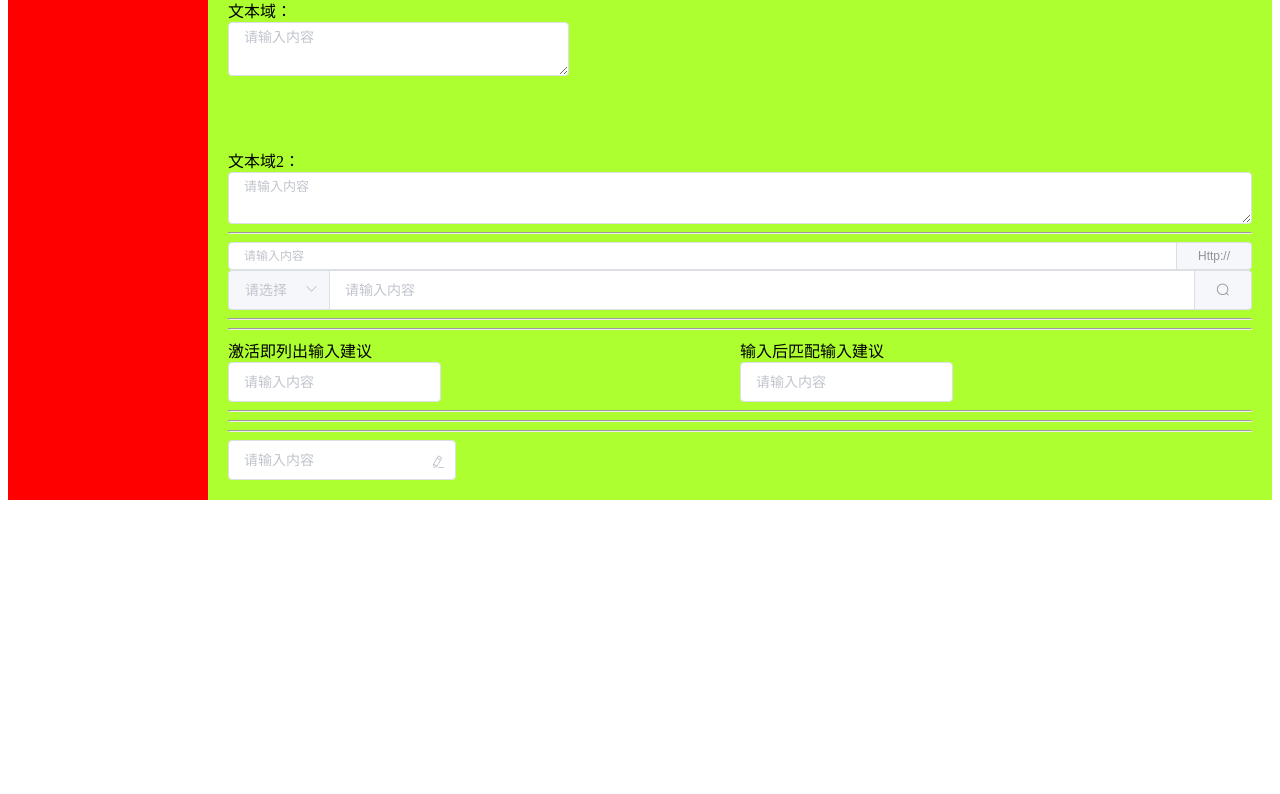
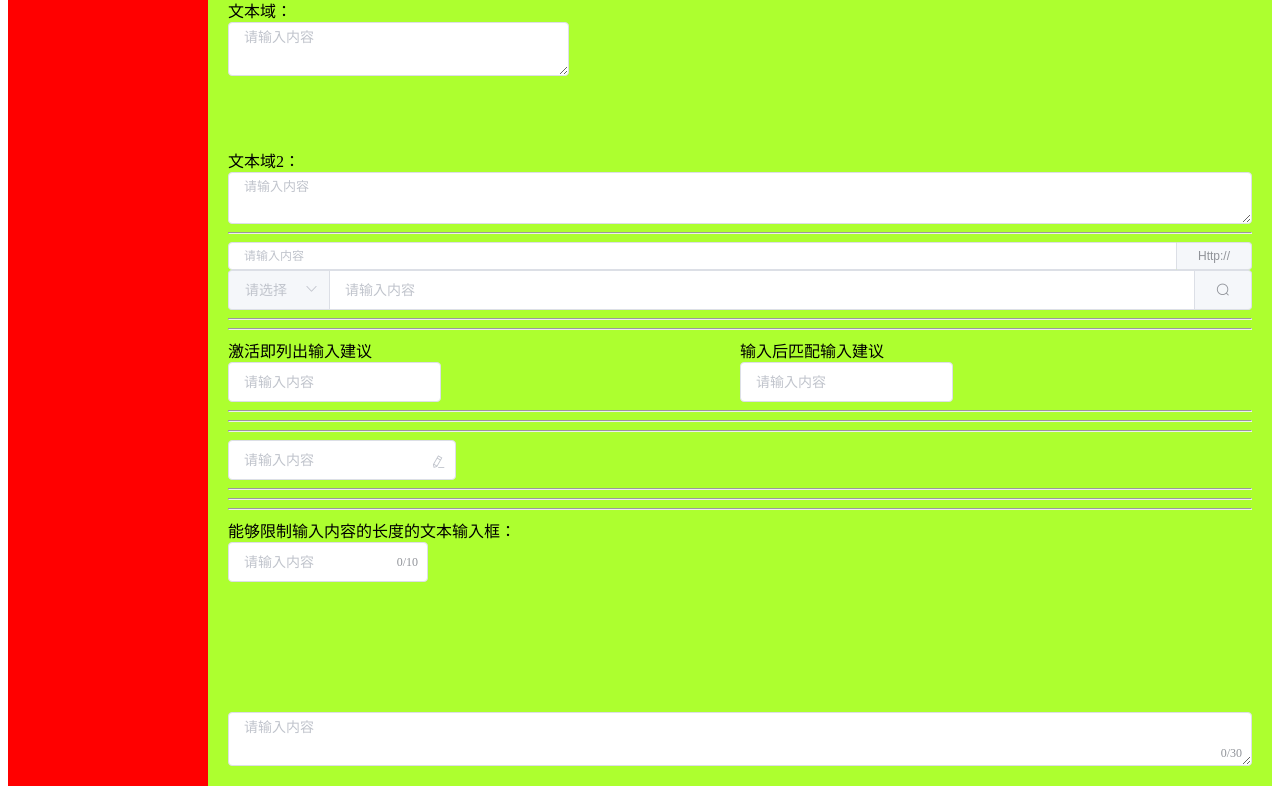
Before and after one commit to ilsourcecode/element-vue, a Vue app: page /input in a window 1280 px wide. Shown: the part 564-1358 px from the top of the page. Before the commit the page ends 1072 px from the top, so only its background shows below. Built offline with nearby package versions, Linux system fonts and the light colour scheme.

Commit message:
文本内容限制

```diff
--- a/src/views/Input.vue
+++ b/src/views/Input.vue
@@ -123,6 +123,34 @@
         <span class="addr">{{ item.address }}</span>
       </template>
     </el-autocomplete>
+
+    <hr>
+    <hr>
+    <hr>
+
+    能够限制输入内容的长度的文本输入框：
+    <!-- maxlength="10" 当前文本框限制的文本内容长度大小 -->
+    <div class="box">
+      <el-input
+              type="text"
+              placeholder="请输入内容"
+              v-model="text"
+              maxlength="10"
+              minlength="3"
+              show-word-limit
+      >
+      </el-input>
+    </div>
+    <div style="margin: 20px 0;"></div>
+    <el-input
+            type="textarea"
+            placeholder="请输入内容"
+            v-model="textarea"
+            maxlength="30"
+            show-word-limit
+    >
+    </el-input>
+
   </div>
 </template>
 
@@ -143,7 +171,9 @@
         restaurants: [],
         state1: '',
         state2: '',
-        state: ''
+        state: '',
+        text: '',
+        textarea: ''
       }
     },
     methods: {
@@ -224,27 +254,31 @@
 </script>
 
 <style scoped>
+  .box {
+    width: 200px;
+    height: 150px;
+  }
+
   .el-select {
     width: 100px
   }
 
-   .my-autocomplete {
-      li {
-        line-height: normal;
-        padding: 7px;
+  .addr {
+    font-size: 10px;
+    color: #b4b4b4;
+  }
 
   .name {
     text-overflow: ellipsis;
     overflow: hidden;
   }
-      .addr {
-        font-size: 12px;
-        color: #b4b4b4;
+
+  .my-autocomplete i {
+    line-height: normal;
+    padding: 7px;
     }
 
   .highlighted .addr {
     color: #ddd;
   }
-    }
-  }
 </style>
```
Lines whose indentation alone changed are shown as unchanged.
